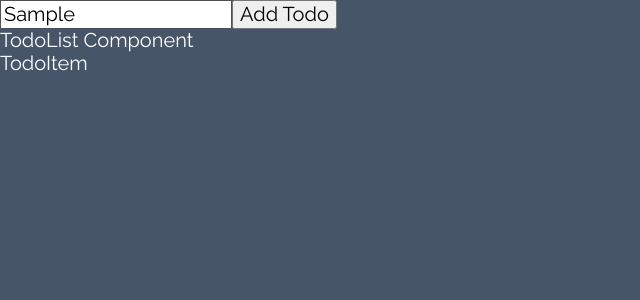
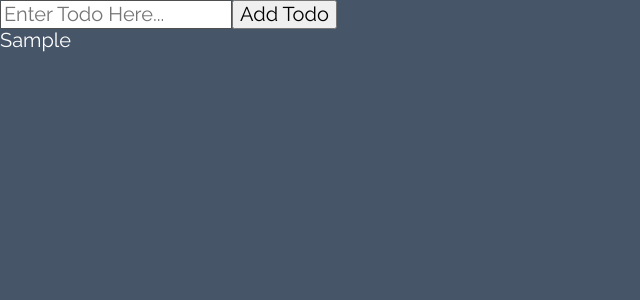
Before and after one commit to surajbera/todo-app, a React (Create React App) app: page / in a window 1280 px wide. Both pictures are taken after typing "Sample" into the empty fields and a click on the input "Add Todo". Shown: the top 300 px of the page, without its empty margins (0-640 px from the left). Built offline with nearby package versions, Linux system fonts and the light colour scheme.

Commit message:
added functionality to not add duplicate todo

```diff
--- a/package.json
+++ b/package.json
@@ -10,6 +10,7 @@
     "react": "^18.2.0",
     "react-dom": "^18.2.0",
     "react-scripts": "5.0.1",
+    "react-toastify": "^9.0.8",
     "uuid": "^9.0.0",
     "web-vitals": "^2.1.4"
   },
--- a/src/App.js
+++ b/src/App.js
@@ -1,14 +1,32 @@
+import { useState } from 'react'
+import { toast } from 'react-toastify'
+import { ToastContainer } from 'react-toastify'
+
+/* components */
 import { TodoForm } from './components/todo-form/TodoForm'
 import { TodoList } from './components/todo-list/TodoList'
 
 /* styles */
+import 'react-toastify/dist/ReactToastify.css'
 import './style.css'
 
 function App() {
+	const [todos, setTodos] = useState([])
+
+	const addTodos = newTodoItem => {
+		const index = todos.findIndex(item => item.todoText.toLowerCase() === newTodoItem.todoText.toLowerCase())
+		if (index === -1) {
+			setTodos(prevTodos => [...prevTodos, newTodoItem])
+		} else {
+			toast.error('Todo already added')
+		}
+	}
+
 	return (
 		<div className='App'>
-			<TodoForm />
-			<TodoList />
+			<TodoForm addTodos={addTodos} />
+			<TodoList todos={todos} />
+			<ToastContainer />
 		</div>
 	)
 }
--- a/src/components/todo-form/TodoForm.jsx
+++ b/src/components/todo-form/TodoForm.jsx
@@ -4,15 +4,17 @@ import { v4 } from 'uuid'
 /* styles */
 import './TodoForm.css'
 
-export const TodoForm = () => {
+export const TodoForm = ({ addTodos }) => {
 	const [todoVal, setTodoVal] = useState('')
 
 	const handleSubmitEvent = evt => {
 		evt.preventDefault()
 		const toDo = {
 			id: v4(),
-			todoText: todoVal
+			todoText: todoVal.trim()
 		}
+		addTodos(toDo)
+		setTodoVal('')
 	}
 
 	const handleInputChange = evt => {
@@ -31,6 +33,8 @@ export const TodoForm = () => {
 					className='todo-input'
 					onChange={handleInputChange}
 					placeholder='Enter Todo Here...'
+					value={todoVal}
+					required
 				/>
 				<input
 					className='add-todo-btn'
--- a/src/components/todo-item/TodoItem.jsx
+++ b/src/components/todo-item/TodoItem.jsx
@@ -1,6 +1,6 @@
 /* styles */
 import './TodoItem.css'
 
-export const TodoItem = () => {
-	return <div>TodoItem</div>
+export const TodoItem = ({ todo }) => {
+	return <div>{todo}</div>
 }
--- a/src/components/todo-list/TodoList.jsx
+++ b/src/components/todo-list/TodoList.jsx
@@ -3,11 +3,15 @@ import { TodoItem } from '../todo-item/TodoItem'
 /* styles */
 import './TodoList.css'
 
-export const TodoList = () => {
+export const TodoList = ({ todos }) => {
 	return (
 		<div>
-			TodoList Component
-			<TodoItem />
+			{todos.map(todo => (
+				<TodoItem
+					key={todo.id}
+					todo={todo.todoText}
+				/>
+			))}
 		</div>
 	)
 }
```
Also changed, not shown: 1 other file (tests, documents, lock files or other folders).
